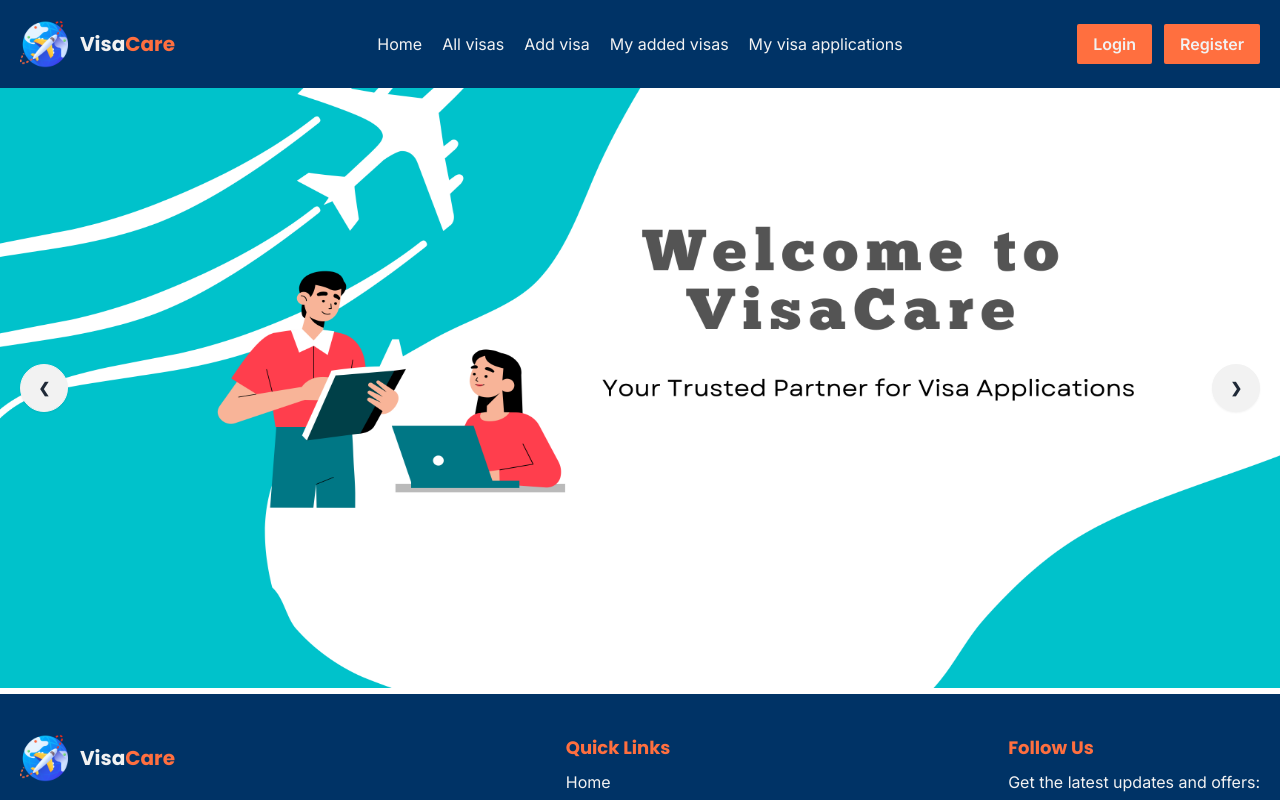
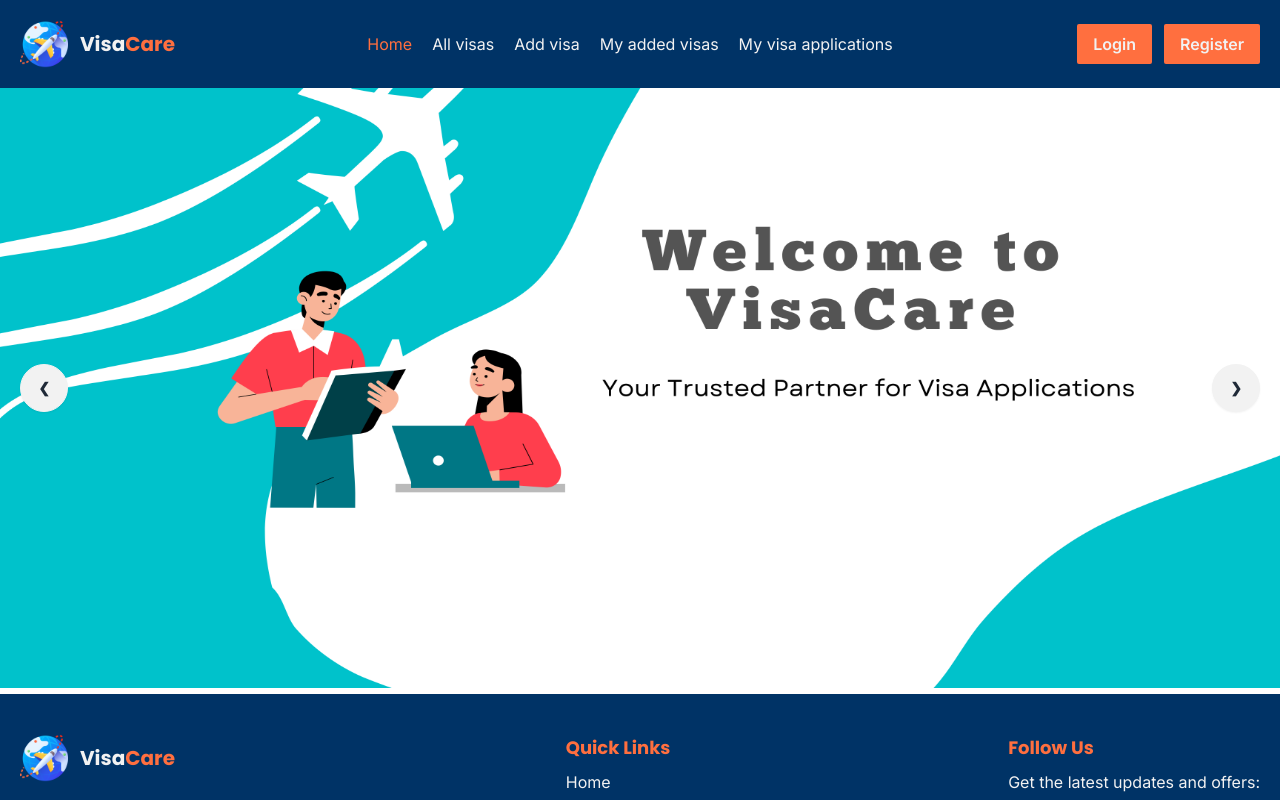
Before and after one commit to Jakaria030/visa-care-client, a React (Vite) app: page /homePage in a window 1280 px wide. Shown: the top 800 px of the page. Built offline with nearby package versions, Linux system fonts and the light colour scheme; no server answers.

Commit message:
Navlink active color added

```diff
--- a/src/components/Navbar.jsx
+++ b/src/components/Navbar.jsx
@@ -1,5 +1,5 @@
 import { GiHamburgerMenu } from 'react-icons/gi';
-import { Link, NavLink } from 'react-router-dom';
+import { Link, NavLink, useLocation } from 'react-router-dom';
 import logo from '../assets/logo.png';
 import { useContext, useState } from 'react';
 import { AuthContext } from '../provider/AuthProvider';
@@ -8,17 +8,19 @@ import { FaUserCircle } from 'react-icons/fa';
 const Navbar = () => {
     const { user, signOutUser } = useContext(AuthContext);
     const [isHover, setIsHover] = useState(false);
-
+    const {pathname} = useLocation();
 
     const links = <>
-        <NavLink to='/' className='hover:text-[#FF6F3F] transition-colors duration-150'>Home</NavLink>
+        <NavLink to='/' className={`hover:text-[#FF6F3F] transition-colors duration-150 ${pathname === '/homePage' && 'text-[#FF6F3F]'}`}>Home</NavLink>
         <NavLink to='/allVisaPage' className='hover:text-[#FF6F3F] transition-colors duration-150'>All visas</NavLink>
         <NavLink to='/addVisaPage' className='hover:text-[#FF6F3F] transition-colors duration-150'>Add visa</NavLink>
         <NavLink to='/myAddedVisaPage' className='hover:text-[#FF6F3F] transition-colors duration-150'>My added visas</NavLink>
         <NavLink to='/myVisaApplicationPage' className='hover:text-[#FF6F3F] transition-colors duration-150'>My visa applications</NavLink>
 
-        <Link to='/loginPage' className='hover:text-[#FF6F3F] transition-colors duration-150 sm:hidden'>Login</Link>
-        <Link to='/registerPage' className='hover:text-[#FF6F3F] transition-colors duration-150 sm:hidden'>Register</Link>
+        {
+            user ? <button onClick={signOutUser} className='hover:text-[#FF6F3F] transition-colors duration-150 sm:hidden text-left'>Logout</button> : <div className='flex flex-col space-y-1'><NavLink to='/loginPage' className='hover:text-[#FF6F3F] transition-colors duration-150 sm:hidden'>Login</NavLink>
+            <NavLink to='/registerPage' className='hover:text-[#FF6F3F] transition-colors duration-150 sm:hidden'>Register</NavLink></div>
+        }
     </>;
 
     return (
@@ -33,7 +35,7 @@ const Navbar = () => {
                             </div>
                             <ul
                                 tabIndex={0}
-                                className='menu menu-md dropdown-content rounded-box z-[1] mt-5 w-60 space-y-1 p-2 shadow bg-[#003366] font-inter'>
+                                className='menu menu-md dropdown-content rounded-box z-[1] mt-5 w-60 space-y-1 px-3 py-4 shadow bg-[#003366] font-inter'>
                                 {links}
                             </ul>
                         </div>
--- a/src/index.css
+++ b/src/index.css
@@ -2,6 +2,11 @@
 @tailwind base;
 @tailwind components;
 @tailwind utilities;
+
+
+a.active{
+    color: #FF6F3F;
+}
 
 .bouncing{
     animation: bounceRing 1.5s ease-in-out infinite;
@@ -15,5 +20,4 @@
       transform: scale(1.2);
 
     }
-
 }
```
